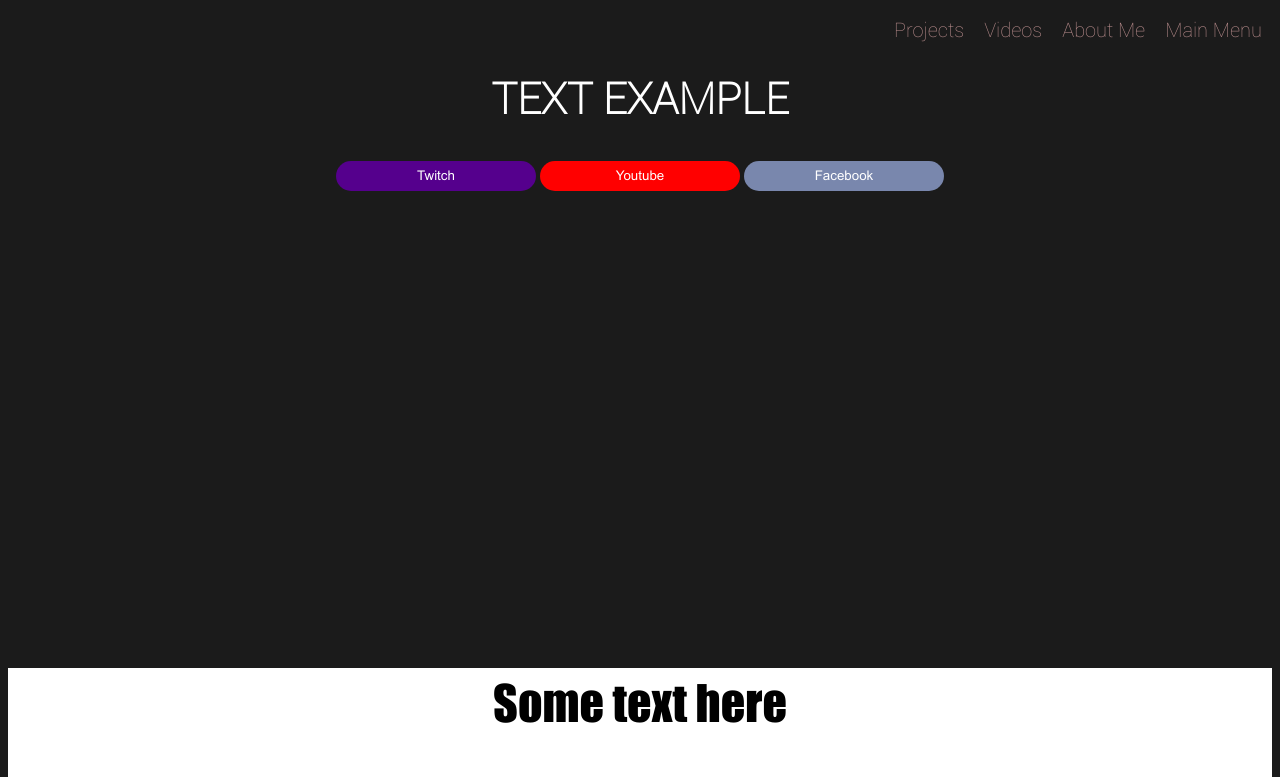
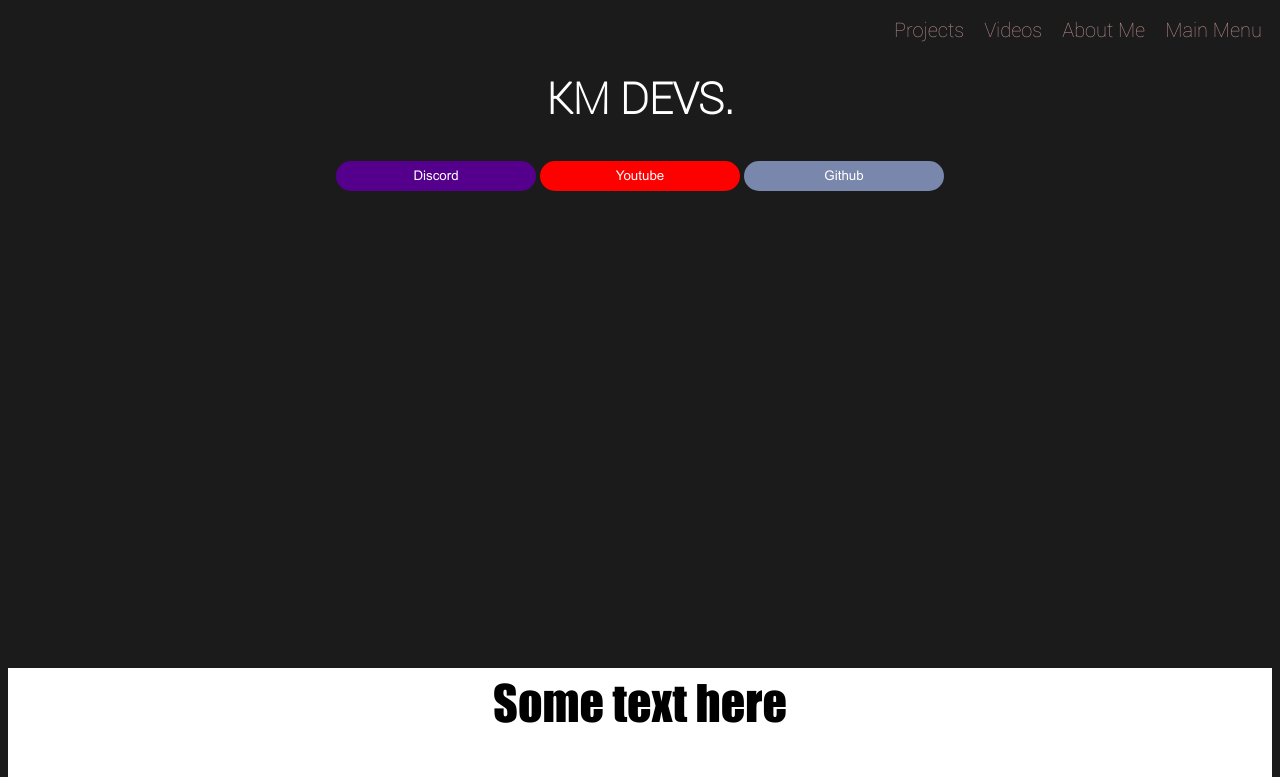
Before and after one commit to mananhussin/khanmananyt, a plain HTML site: page index.html in a window 1280 px wide. Shown: the top 777 px of the page. Drawn offline with Linux system fonts and the light colour scheme.

Commit message:
Update index.html

```diff
--- a/index.html
+++ b/index.html
@@ -18,11 +18,11 @@
     </header>
 
     <article align="center" style="padding: 30px;" id="first_div">
-        <h1 id="title">TEXT EXAMPLE</h2>
+        <h1 id="title">KM DEVS.</h2>
         <li id="user_link">
-            <button id="tw_btn" onclick="redirect('')">Twitch</button>
-            <button id="yt_btn" onclick="redirect('')">Youtube</button>
-            <button id="fb_btn" onclick="redirect('')">Facebook</button>
+            <button id="tw_btn" onclick="redirect('https://discord.gg/3Ckda9Q')">Discord</button>
+            <button id="yt_btn" onclick="redirect('https://www.youtube.com/channel/UCEz62e3PmjcghMTU1O0U6EQ')">Youtube</button>
+            <button id="fb_btn" onclick="redirect('httpd://github.com/kmdevs')">Github</button>
         </li>
     </article>
 
```
